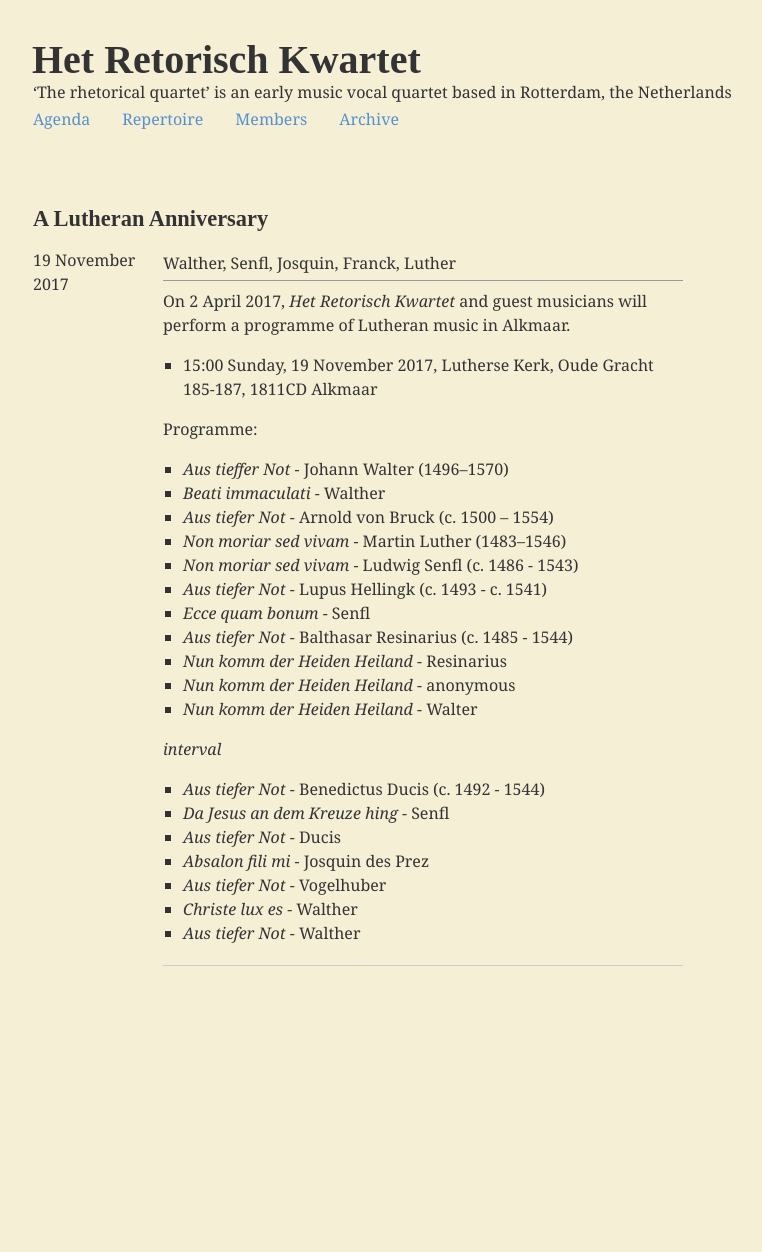
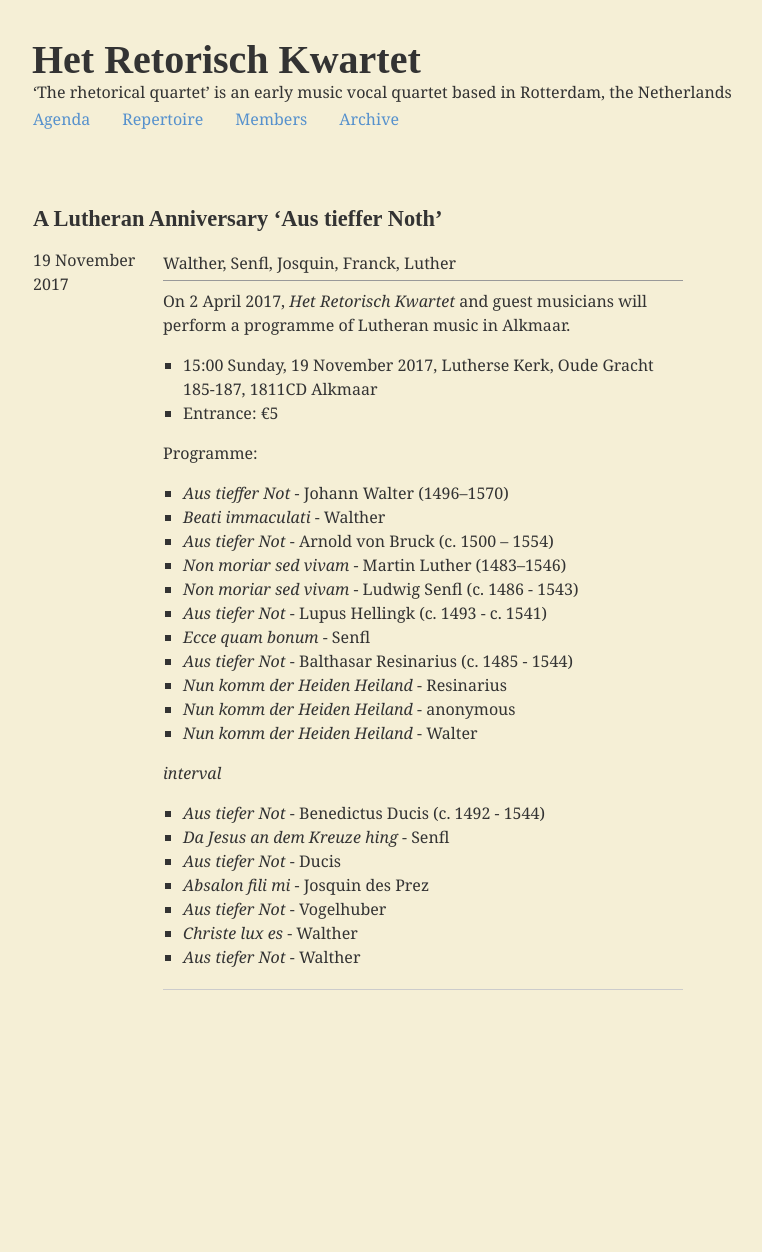
Before and after one commit to retorisch/retorisch.github.io, a Jekyll site: the page built from _posts/2017-11-19-concert.md, in a window 1280 px wide. Shown: the whole page, without its empty margins (15-777 px from the left). Built offline with Jekyll 4.4.1, drawn with Linux system fonts in a browser that asks for light colours; some web fonts are replaced; before the commit the page ends 1228 px from its top, so only the background shows below that.

Commit message:
Change title

```diff
--- a/_posts/2017-11-19-concert.md
+++ b/_posts/2017-11-19-concert.md
@@ -1,6 +1,6 @@
 ---
 layout: retorisch
-title: A Lutheran Anniversary
+title: A Lutheran Anniversary ‘Aus tieffer Noth’
 Date: 2017-04-02
 Slug: 2017-04-02
 excerpt: Walther, Senfl, Josquin, Franck, Luther
@@ -9,6 +9,7 @@ excerpt: Walther, Senfl, Josquin, Franck, Luther
 On 2 April 2017, _Het Retorisch Kwartet_ and guest musicians will perform a programme of Lutheran music in Alkmaar.
 
 * 15:00 Sunday, 19 November 2017, Lutherse Kerk, Oude Gracht 185-187, 1811CD Alkmaar
+* Entrance: €5
 
 Programme:
 
```
